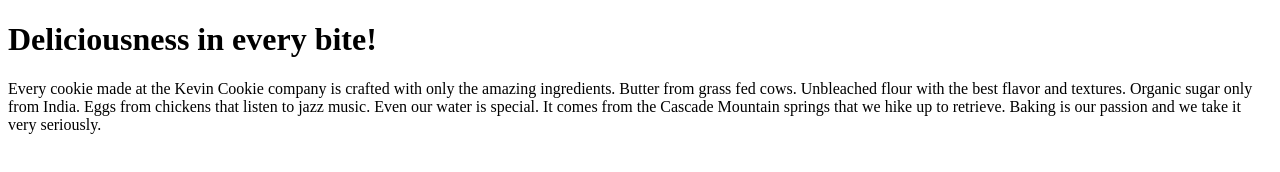
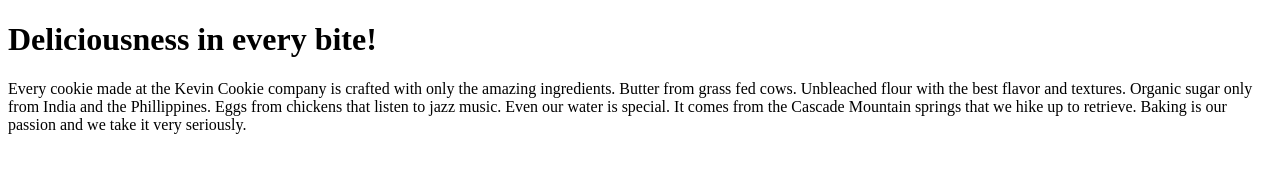
Before and after one commit to LordKirigiri/FirstRepo, a plain HTML site: page index.htm in a window 1280 px wide. Drawn offline with Linux system fonts and the light colour scheme.

Commit message:
Update index.htm

```diff
--- a/index.htm
+++ b/index.htm
@@ -3,7 +3,7 @@
 <body>
 
 <h1>Deliciousness in every bite!</h1>
-<p>Every cookie made at the Kevin Cookie company is crafted with only the amazing ingredients. Butter from grass fed cows. Unbleached flour with the best flavor and textures. Organic sugar only from India. Eggs from chickens that listen to jazz music. Even our water is special. It comes from the Cascade Mountain springs that we hike up to retrieve. Baking is our passion and we take it very seriously.</p>
+<p>Every cookie made at the Kevin Cookie company is crafted with only the amazing ingredients. Butter from grass fed cows. Unbleached flour with the best flavor and textures. Organic sugar only from India and the Phillippines. Eggs from chickens that listen to jazz music. Even our water is special. It comes from the Cascade Mountain springs that we hike up to retrieve. Baking is our passion and we take it very seriously.</p>
 
 </body>
 </html>
```
